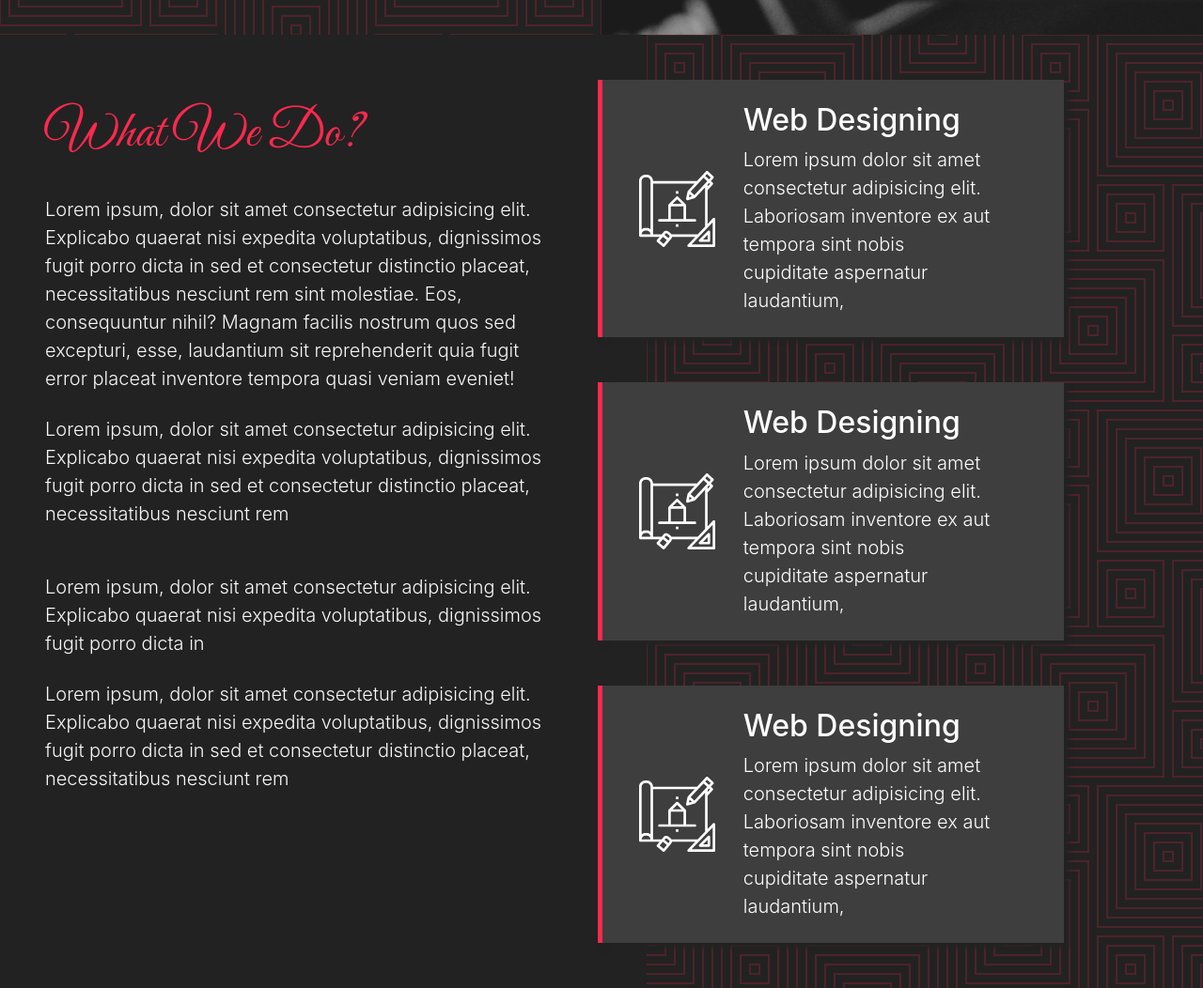
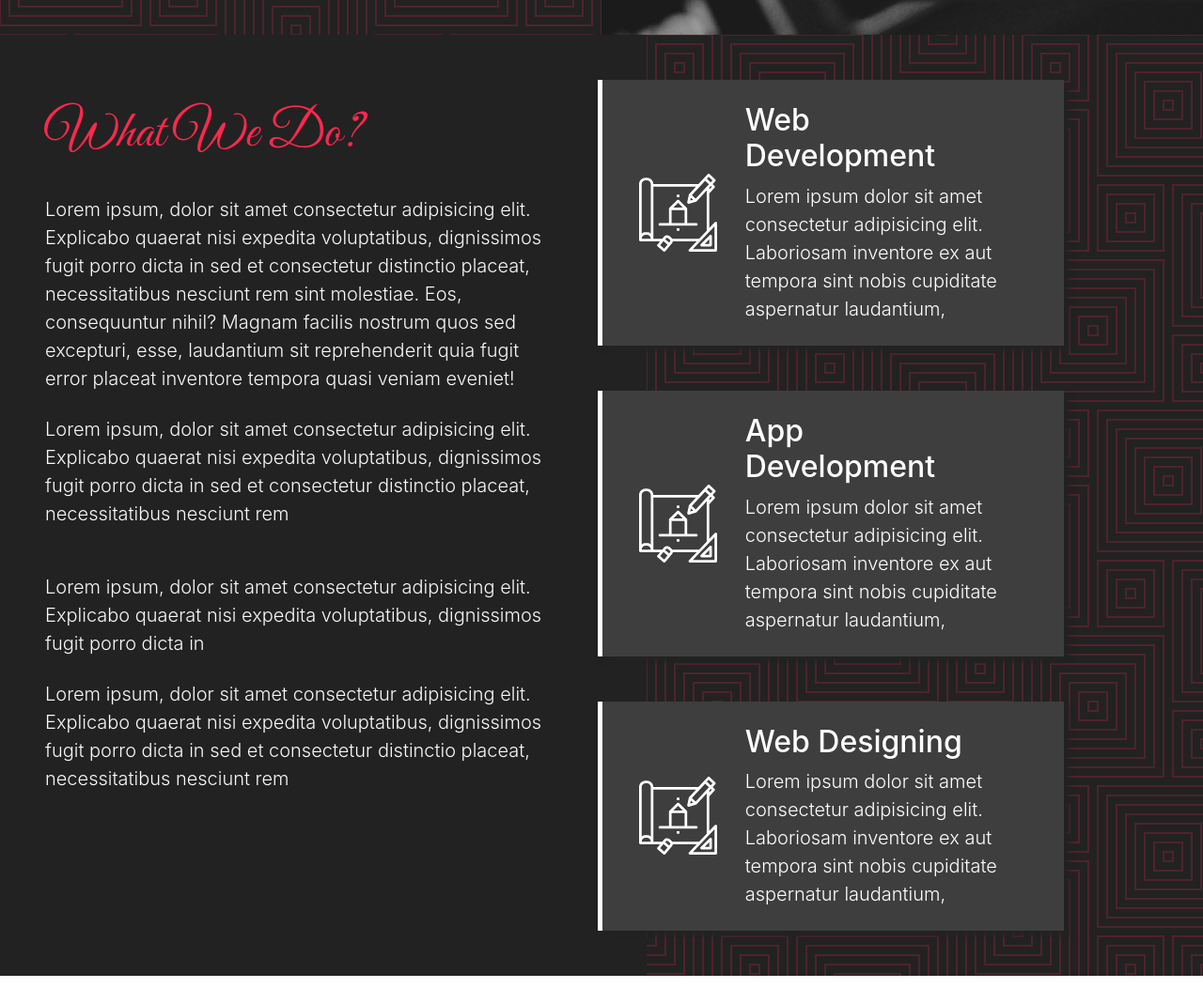
Before and after one commit to TanvirMahin24/bytech, a plain HTML site: page index.html in a window 1280 px wide. Shown: the part 763-1815 px from the top of the page at 94% size. Drawn offline with nearby package versions, Linux system fonts and the light colour scheme.

Commit message:
new added

```diff
--- a/index.html
+++ b/index.html
@@ -83,12 +83,12 @@
       <div class="bg_pattern right_side">
         <div class="p-5 pb-0">
           <div class="container card_primary">
-            <div class="row p-4">
+            <div class="row py-4 pl-4 pr-3">
               <div class="col-3 my-auto">
                 <img src="./static/img/webDesign.svg" alt="" class="w-100" />
               </div>
               <div class="col-8">
-                <h2>Web Designing</h2>
+                <h2>Web Development</h2>
                 <span class="d-block lead"
                   >Lorem ipsum dolor sit amet consectetur adipisicing elit.
                   Laboriosam inventore ex aut tempora sint nobis cupiditate
@@ -100,12 +100,12 @@
         </div>
         <div class="px-5 pb-0">
           <div class="container card_primary">
-            <div class="row p-4">
+            <div class="row py-4 pl-4 pr-3">
               <div class="col-3 my-auto">
                 <img src="./static/img/webDesign.svg" alt="" class="w-100" />
               </div>
               <div class="col-8">
-                <h2>Web Designing</h2>
+                <h2>App Development</h2>
                 <span class="d-block lead"
                   >Lorem ipsum dolor sit amet consectetur adipisicing elit.
                   Laboriosam inventore ex aut tempora sint nobis cupiditate
@@ -117,7 +117,7 @@
         </div>
         <div class="p-5 pb-0">
           <div class="container card_primary">
-            <div class="row p-4">
+            <div class="row py-4 pl-4 pr-3">
               <div class="col-3 my-auto">
                 <img src="./static/img/webDesign.svg" alt="" class="w-100" />
               </div>
--- a/static/css/style.css
+++ b/static/css/style.css
@@ -77,5 +77,8 @@
 #wwd .card_primary {
   transform: translate(-100px, 0);
   border-right: none;
+  border-left: 5px solid var(--white);
+}
+#wwd .card_primary:hover {
   border-left: 5px solid var(--primary);
 }
```
